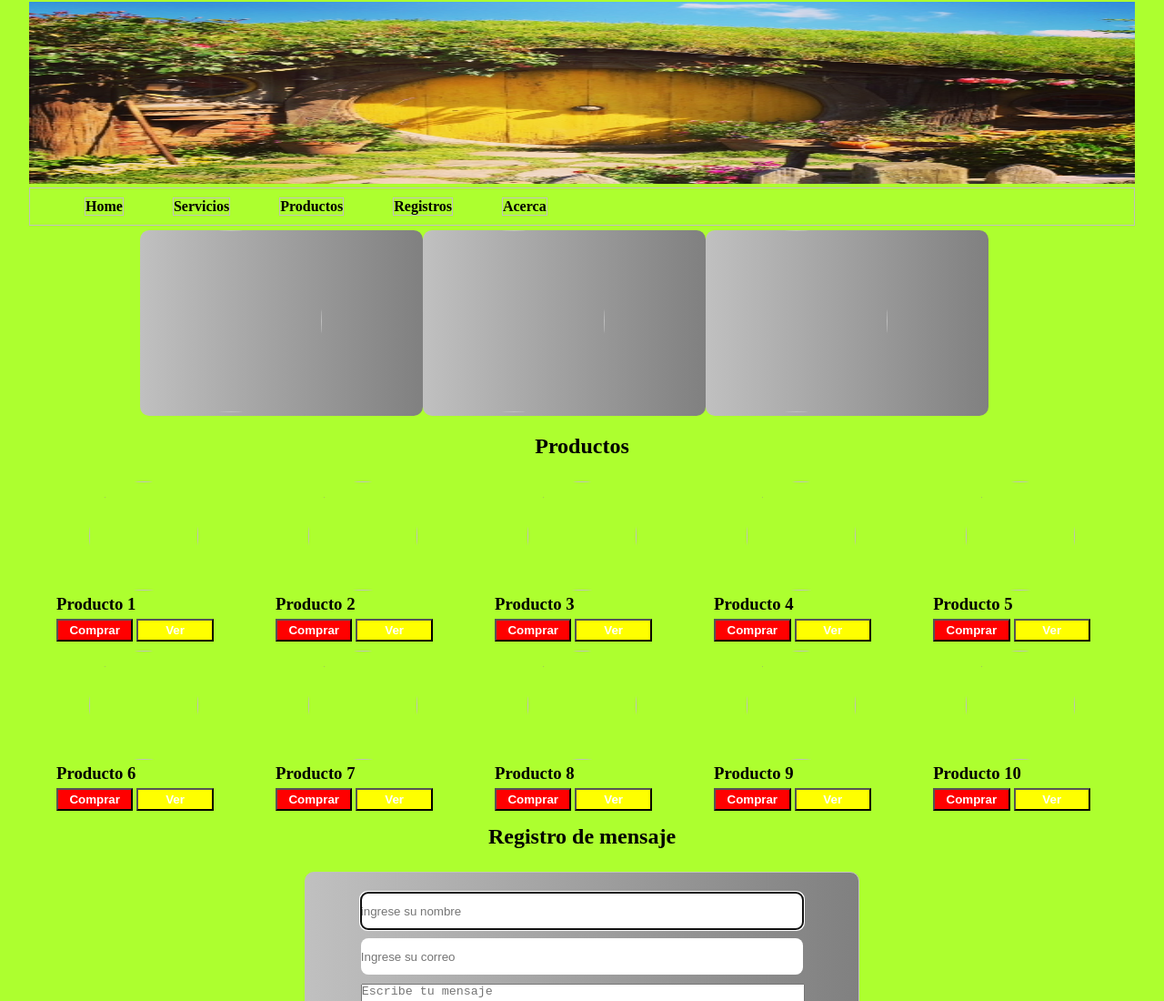
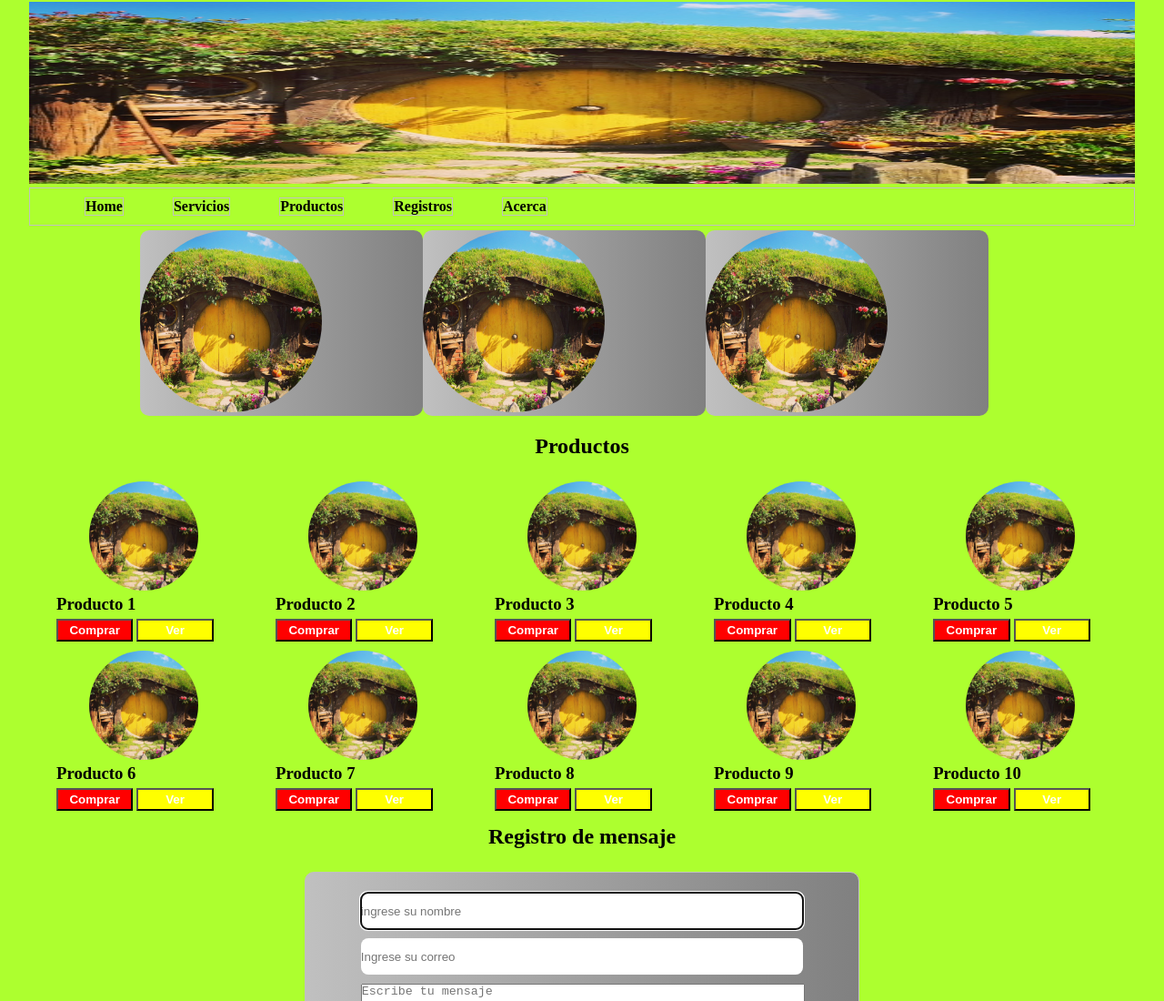
Before and after one commit to eduardogml-crac/Practica-1-, a plain HTML site: page index.html in a window 1280 px wide. Shown: the top 1100 px of the page at 91% size. Drawn offline with Linux system fonts and the light colour scheme.

Commit message:
Update index.html

```diff
--- a/index.html
+++ b/index.html
@@ -24,13 +24,13 @@
 
         <section id="principal">
             <aside class="tarjeta">
-                <img src="imgs/la-comarca.jpg" width="200px" height="200px">
+                <img src="lacomarca.jpg" width="200px" height="200px">
             </aside>
             <aside class="tarjeta">
-                <img src="imgs/la-comarca.jpg" width="200px" height="200px">
+                <img src="lacomarca.jpg" width="200px" height="200px">
             </aside>
             <aside class="tarjeta">
-                <img src="imgs/la-comarca.jpg" width="200px" height="200px">
+                <img src="lacomarca.jpg" width="200px" height="200px">
             </aside>
         </section>
 
@@ -40,7 +40,7 @@
             <aside class="producto">
 
                 <div class="centrar">
-                <img src="imgs/lacomarca.jpg" width="120px" height="120px">
+                <img src="lacomarca.jpg" width="120px" height="120px">
                 </div>
                 <h3>Producto 1</h3>
                 <div class="botones">
@@ -51,7 +51,7 @@
 
             <aside class="producto">
                 <div class="centrar">
-                <img src="imgs/lacomarca.jpg" width="120px" height="120px">
+                <img src="lacomarca.jpg" width="120px" height="120px">
                 </div>
                 <h3>Producto 2</h3>
                 <div class="botones">
@@ -62,7 +62,7 @@
 
             <aside class="producto">
                 <div class="centrar">
-                <img src="imgs/lacomarca.jpg" width="120px" height="120px">
+                <img src="lacomarca.jpg" width="120px" height="120px">
                 </div>
                 <h3>Producto 3</h3>
                 <div class="botones">
@@ -73,7 +73,7 @@
 
             <aside class="producto">
                <div class="centrar">
-                <img src="imgs/lacomarca.jpg" width="120px" height="120px">
+                <img src="lacomarca.jpg" width="120px" height="120px">
                 </div>
                 <h3>Producto 4</h3>
                 <div class="botones">
@@ -84,7 +84,7 @@
 
             <aside class="producto">
                 <div class="centrar">
-                <img src="imgs/lacomarca.jpg" width="120px" height="120px">
+                <img src="lacomarca.jpg" width="120px" height="120px">
                 </div>
                 <h3>Producto 5</h3>
                 <div class="botones">
@@ -95,7 +95,7 @@
 
             <aside class="producto">
                 <div class="centrar">
-                <img src="imgs/lacomarca.jpg" width="120px" height="120px">
+                <img src="lacomarca.jpg" width="120px" height="120px">
                 </div>
                 <h3>Producto 6</h3>
                 <div class="botones">
@@ -106,7 +106,7 @@
 
             <aside class="producto">
                 <div class="centrar">
-                <img src="imgs/lacomarca.jpg" width="120px" height="120px">
+                <img src="lacomarca.jpg" width="120px" height="120px">
                 </div>
                 <h3>Producto 7</h3>
                 <div class="botones">
@@ -117,7 +117,7 @@
 
             <aside class="producto">
                 <div class="centrar">
-                <img src="imgs/lacomarca.jpg" width="120px" height="120px">
+                <img src="lacomarca.jpg" width="120px" height="120px">
                 </div>
                 <h3>Producto 8</h3>
                 <div class="botones">
@@ -128,7 +128,7 @@
 
             <aside class="producto">
                 <div class="centrar">
-                <img src="imgs/lacomarca.jpg" width="120px" height="120px">
+                <img src="lacomarca.jpg" width="120px" height="120px">
                 </div>
                 <h3>Producto 9</h3>
                 <div class="botones">
@@ -139,7 +139,7 @@
 
             <aside class="producto">
                 <div class="centrar">
-                <img src="imgs/lacomarca.jpg" width="120px" height="120px">
+                <img src="lacomarca.jpg" width="120px" height="120px">
                 </div>
                 <h3>Producto 10</h3>
                 <div class="botones">
```
